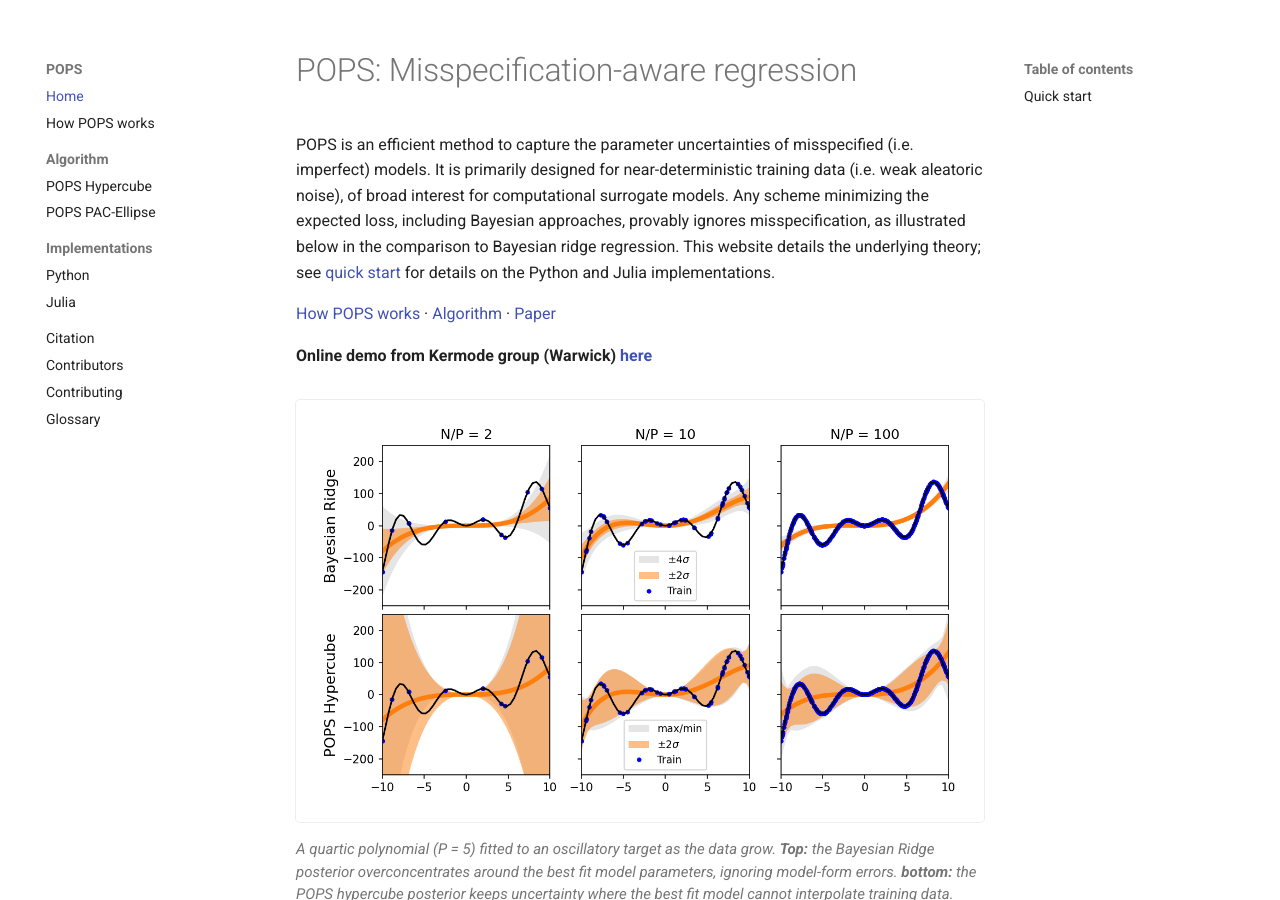
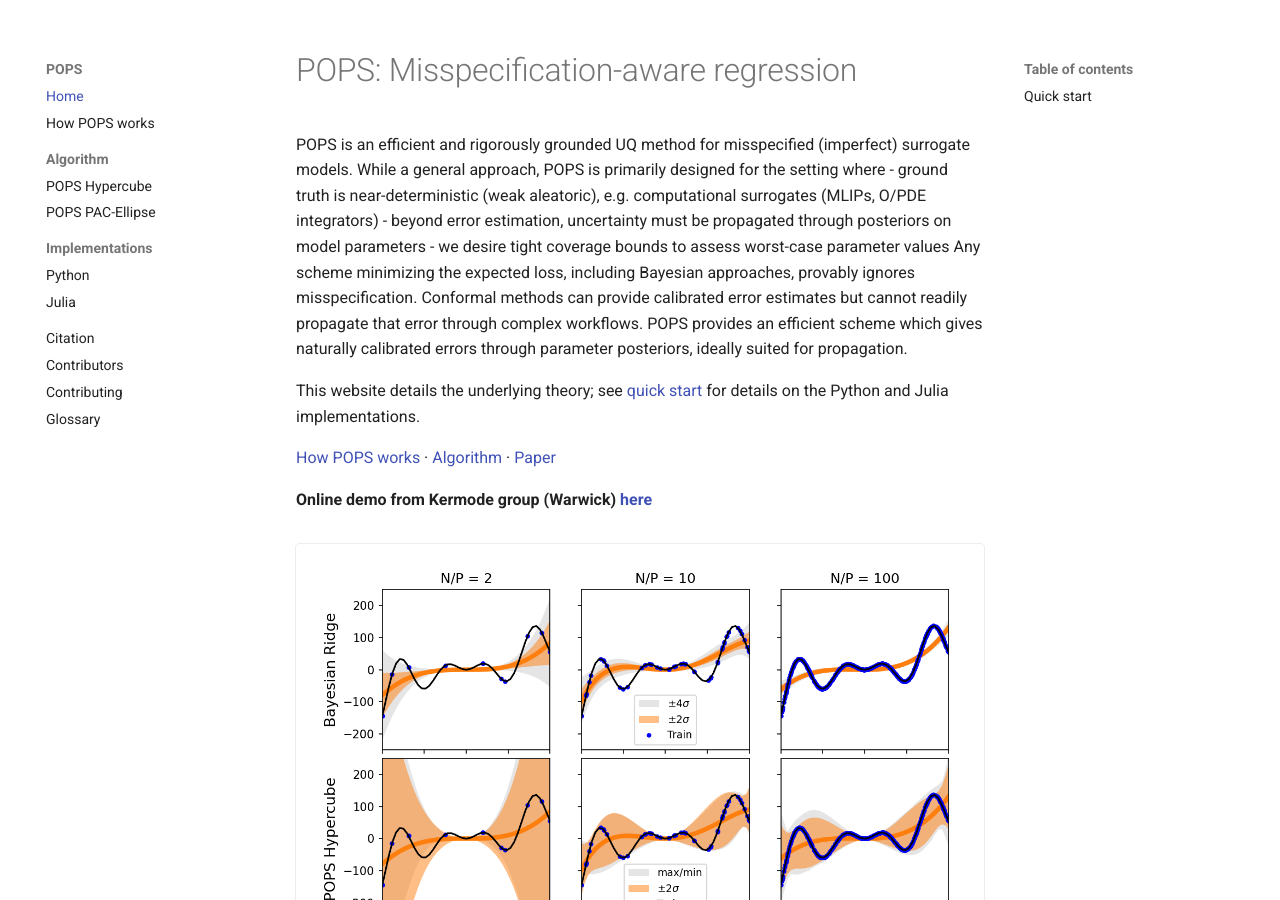
Before and after one commit to POPS-UQ/POPS-UQ.github.io, an MkDocs documentation site: the page built from docs/index.md, in a window 1280 px wide and 900 px high. Built offline with MkDocs 1.6.1 and Material for MkDocs 9.7.7, drawn with Linux system fonts in a browser that asks for light colours.

Commit message:
Update index.md

```diff
--- a/docs/index.md
+++ b/docs/index.md
@@ -1,5 +1,14 @@
 # POPS: Misspecification-aware regression
-POPS is an efficient method to capture the parameter uncertainties of misspecified (i.e. imperfect) models. It is primarily designed for near-deterministic training data (i.e. weak aleatoric noise), of broad interest for computational surrogate models. Any scheme minimizing the expected loss, including Bayesian approaches, provably ignores misspecification, as illustrated below in the comparison to Bayesian ridge regression. This website details the underlying theory; see [quick start](#quick-start) for details on the Python and Julia implementations.
+POPS is an efficient and rigorously grounded UQ method for misspecified (imperfect) surrogate models.
+While a general approach, POPS is primarily designed for the setting where
+- ground truth is near-deterministic (weak aleatoric), e.g. computational surrogates (MLIPs, O/PDE integrators)
+- beyond error estimation, uncertainty must be propagated through posteriors on model parameters
+- we desire tight coverage bounds to assess worst-case parameter values
+Any scheme minimizing the expected loss, including Bayesian approaches, provably ignores misspecification.
+Conformal methods can provide calibrated error estimates but cannot readily propagate that error through complex workflows.
+POPS provides an efficient scheme which gives naturally calibrated errors through parameter posteriors, ideally suited for propagation.
+
+This website details the underlying theory; see [quick start](#quick-start) for details on the Python and Julia implementations.
 
 [How POPS works](overview.md) ·
 [Algorithm](method/hypercube.md) ·
```
